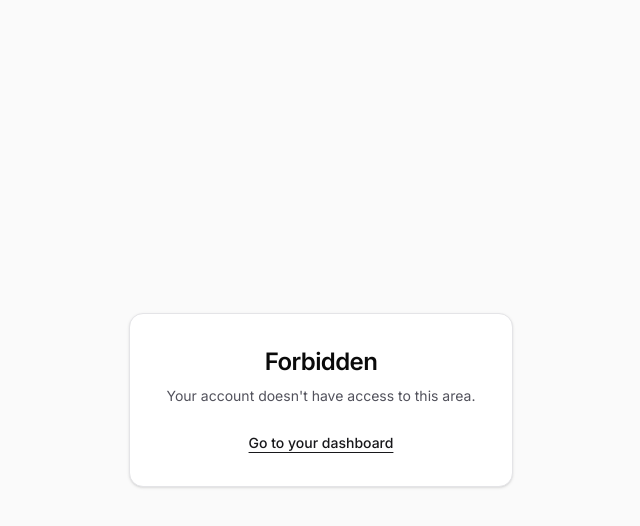
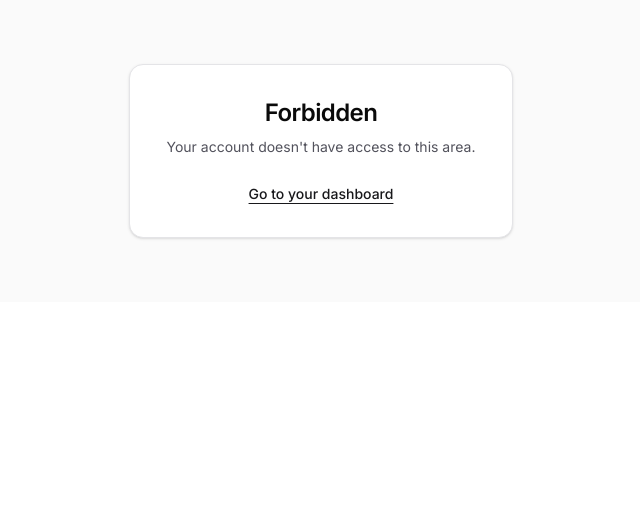
Before and after one commit to ubcEnactus/workshop-scheduler, a Next.js app: page /403 in a window 1280 px wide. Shown: the top 526 px of the page, without its empty margins (319-959 px from the left). Built offline with nearby package versions, Linux system fonts and the light colour scheme; sample sign-in values are in the browser's storage.

Commit message:
Overvlow error

```diff
--- a/src/app/layout.tsx
+++ b/src/app/layout.tsx
@@ -19,7 +19,7 @@ export default function RootLayout({
 }>) {
   return (
     <html lang="en" className={`${inter.variable} h-full antialiased`}>
-      <body className="flex min-h-full flex-col font-sans">{children}</body>
+      <body className="h-full font-sans">{children}</body>
     </html>
   )
 }
```
